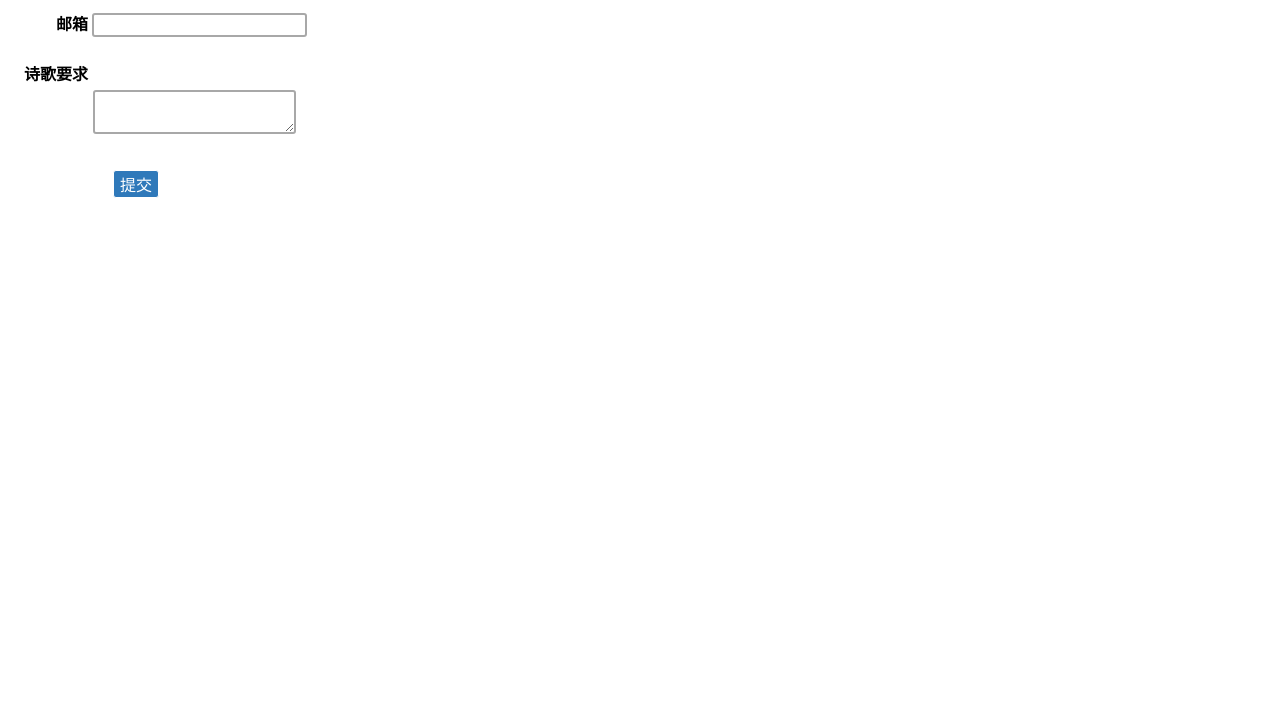
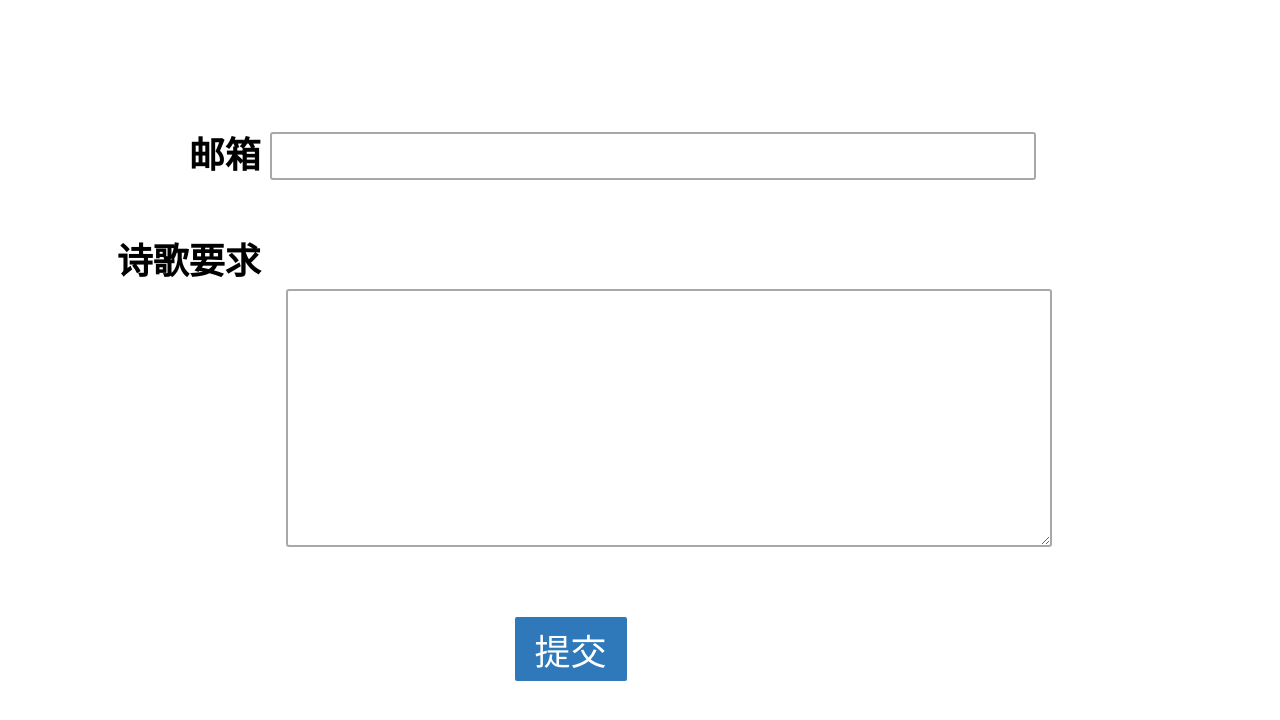
Before and after one commit to DoublePan/hello-frontend, a plain HTML site: page site/YunGuy/index.html in a window 1280 px wide. Drawn offline with Linux system fonts and the light colour scheme.

Commit message:
YunGuy.1.2

```diff
--- a/site/YunGuy/js_30.css
+++ b/site/YunGuy/js_30.css
@@ -1,11 +1,13 @@
 * {
-	font-size: 1rem;
+	font-size: 1.5rem;
 }
 
-
+form {
+	margin-top: 10%;
+}
 form>div>h3 {
 	font-weight: bold;
-	width: 80px;
+	width: 20%;
 	margin: 0px;
 	display: inline-block;
 	text-align: right;
@@ -18,11 +20,13 @@ form>div>input,form>div>textarea {
 	border-radius: 3px;
 	outline: 0px;
 	margin-top: 5px;
+    width:60%;
+
 }
 
 form>div>textarea {
-	margin-left: 85px;
-	width:195px;
+	margin-left: 22%;
+	height: 250px;
 }
 
 form>div>p {
@@ -39,5 +43,6 @@ form>button {
 	border: 1px solid white;
 	border-radius: 3px;
 	margin-top: 8px;
-	margin-left: 105px;
+	padding: 6px 20px;
+	margin-left: 40%;
 }
```
